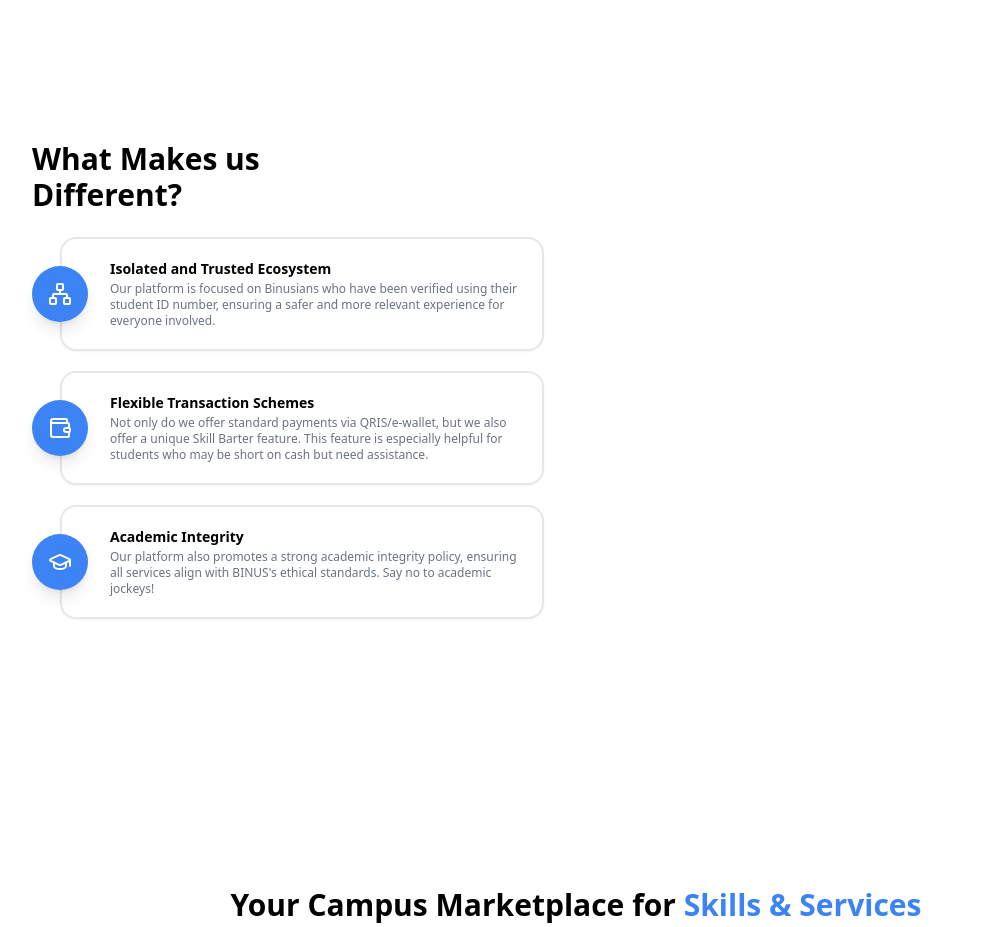
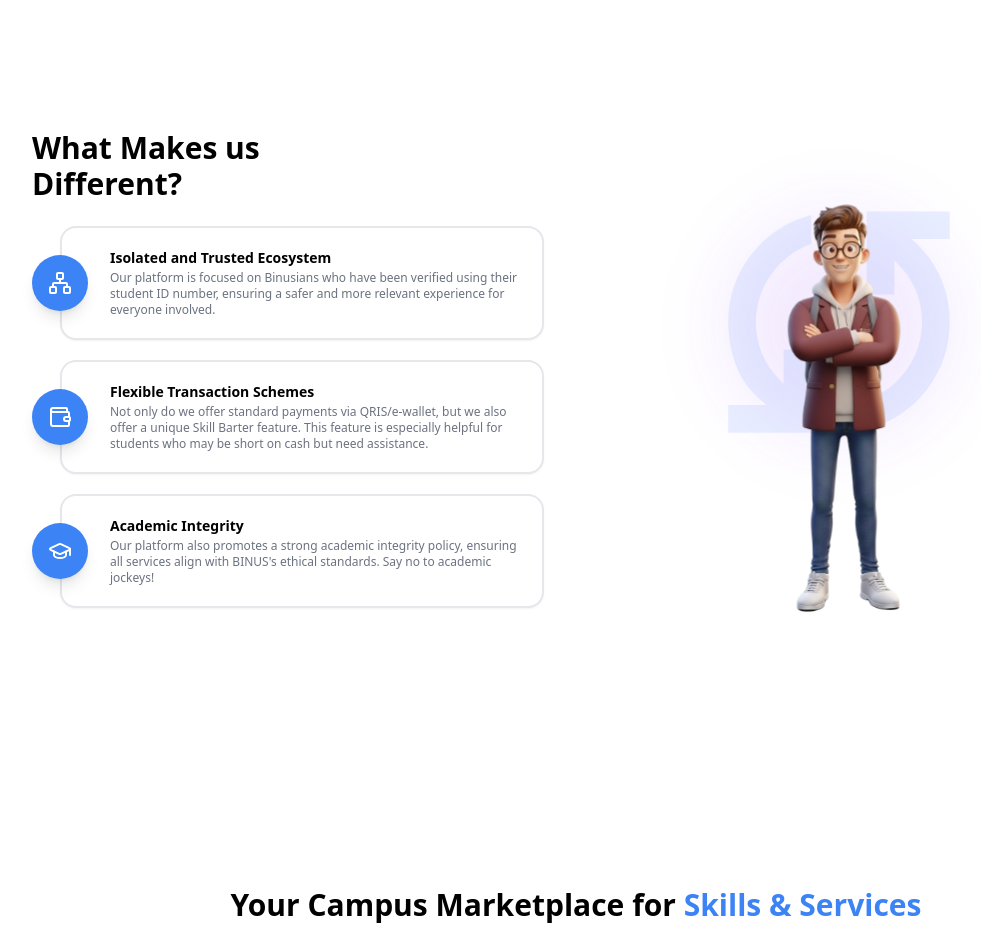
Before and after one commit to cathlynshanice/SkillSwap, a React (Vite) app in the folder my-app/: page /home in a window 1280 px wide. Shown: the part 820-1747 px from the top of the page, without its empty margins (64-1045 px from the left). Built offline with nearby package versions, Linux system fonts and the light colour scheme; the HTML template or start-up script is replaced by a standard one.

Commit message:
Added illust to landing diff section

```diff
--- a/my-app/src/components/DifferentSection.tsx
+++ b/my-app/src/components/DifferentSection.tsx
@@ -1,5 +1,6 @@
 import { Card } from "@/components/ui/card";
 import { Network, Wallet, GraduationCap } from "lucide-react";
+import AboutCharacterSwap from "@/assets/about-character-swap.svg";
 
 const DifferentSection = () => {
   const features = [
@@ -23,14 +24,14 @@ const DifferentSection = () => {
   return (
     <section id="different" className="min-h-screen flex items-center py-8 lg:py-12 bg-background">
       <div className="container mx-auto px-4 lg:px-6 xl:px-8 max-w-6xl">
-        <div>
-          <div className="animate-fade-up max-w-lg">
+        <div className="flex flex-col lg:flex-row items-center lg:items-start gap-8">
+          {/* Left: Text and Features */}
+          <div className="animate-fade-up max-w-lg w-full">
             <h2 className="text-xl lg:text-2xl xl:text-3xl font-bold mb-4 lg:mb-6">
               What Makes us
               <br />
               Different?
             </h2>
-
             <div className="space-y-4 lg:space-y-5">
               {features.map((feature, idx) => (
                 <div
@@ -49,6 +50,15 @@ const DifferentSection = () => {
               ))}
             </div>
           </div>
+
+          <div className="w-full lg:w-full flex justify-center lg:justify-end mt-4 lg:mt-0">
+            <img
+              src={AboutCharacterSwap}
+              alt="About Character Swap"
+              className="w-full max-w-xs lg:max-w-none lg:h-[420px] xl:h-[500px] 2xl:h-[560px] h-auto"
+              style={{ objectFit: "contain" }}
+            />
+          </div>
         </div>
       </div>
     </section>
```
Also changed, not shown: my-app/src/assets/about-character-swap.svg (added).
